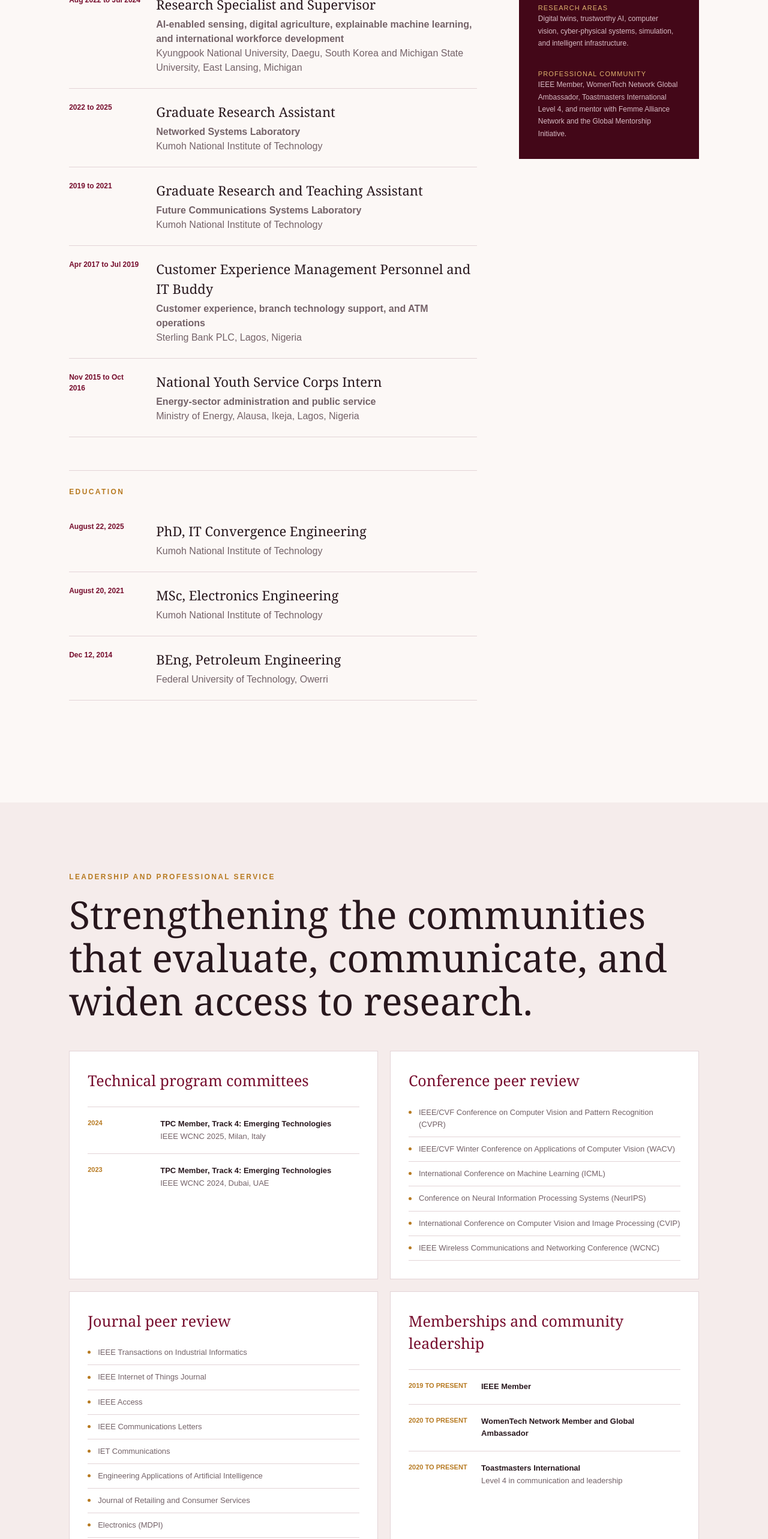
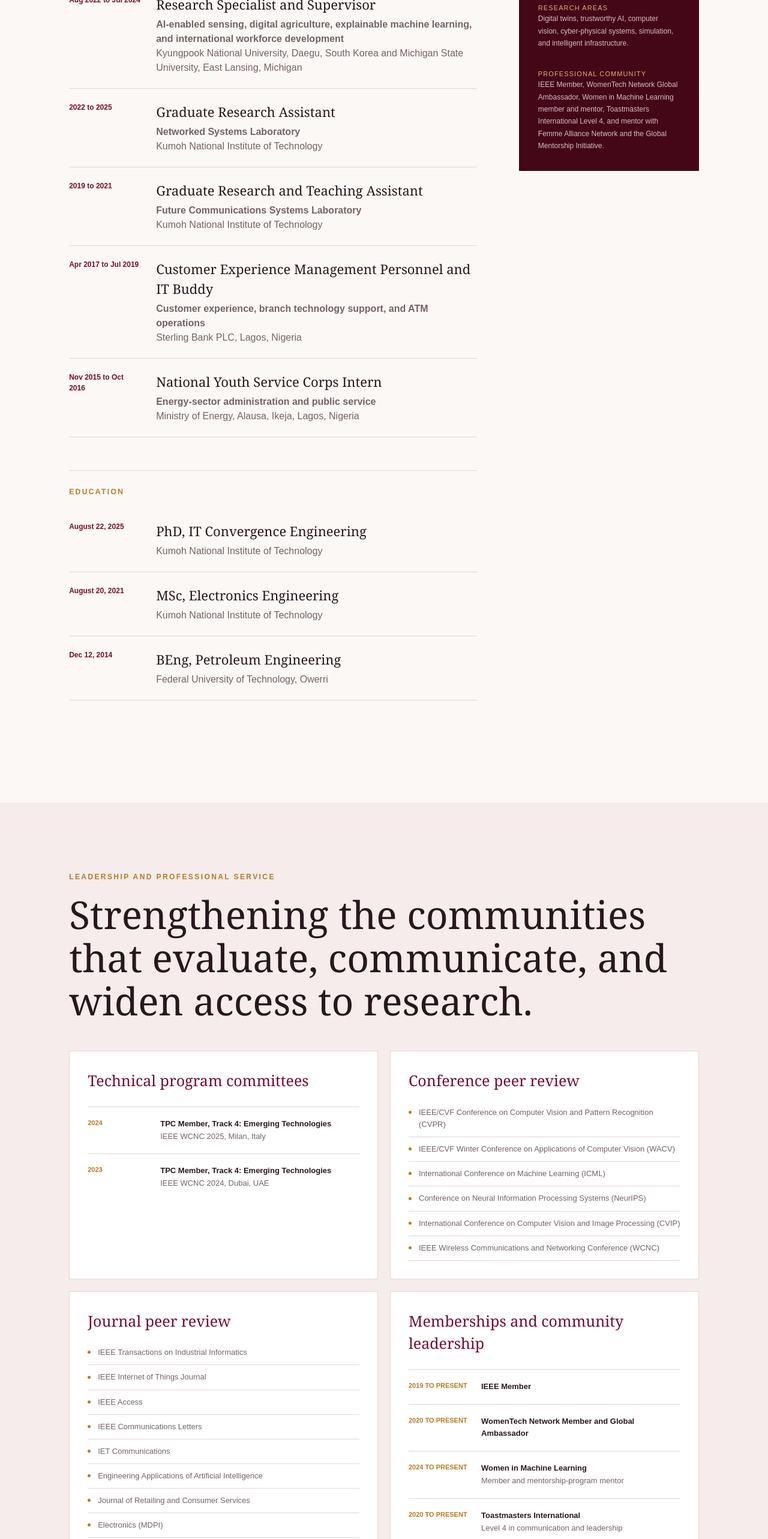
Before and after one commit to Judith989/judith-website-2026, a Next.js app: page /cv in a window 1280 px wide. Shown: the part 1260-3826 px from the top of the page at 60% size. Built offline with nearby package versions, Linux system fonts and the light colour scheme; no server answers.

Commit message:
Add WiML membership and mentorship

```diff
--- a/app/cv/page.tsx
+++ b/app/cv/page.tsx
@@ -41,7 +41,7 @@ export default function CvPage() {
         <aside className="cv-sidebar">
           <div><strong>1,350+</strong><span>citations</span></div><div><strong>14</strong><span>h-index</span></div><div><strong>$150K</strong><span>projects led</span></div>
           <h3>Research areas</h3><p>Digital twins, trustworthy AI, computer vision, cyber-physical systems, simulation, and intelligent infrastructure.</p>
-          <h3>Professional community</h3><p>IEEE Member, WomenTech Network Global Ambassador, Toastmasters International Level 4, and mentor with Femme Alliance Network and the <a href="https://globalmentorship.org/be-a-mentor/" target="_blank" rel="noreferrer">Global Mentorship Initiative</a>.</p>
+          <h3>Professional community</h3><p>IEEE Member, WomenTech Network Global Ambassador, Women in Machine Learning member and mentor, Toastmasters International Level 4, and mentor with Femme Alliance Network and the <a href="https://globalmentorship.org/be-a-mentor/" target="_blank" rel="noreferrer">Global Mentorship Initiative</a>.</p>
         </aside>
       </section>
       <section className="page-section professional-service">
@@ -58,6 +58,7 @@ export default function CvPage() {
             <h3>Memberships and community leadership</h3>
             <div className="service-entry"><span>2019 to Present</span><p><strong>IEEE Member</strong></p></div>
             <div className="service-entry"><span>2020 to Present</span><p><strong>WomenTech Network Member and Global Ambassador</strong></p></div>
+            <div className="service-entry"><span>2024 to Present</span><p><strong>Women in Machine Learning</strong><br />Member and mentorship-program mentor</p></div>
             <div className="service-entry"><span>2020 to Present</span><p><strong>Toastmasters International</strong><br />Level 4 in communication and leadership</p></div>
           </article>
         </div>
--- a/app/news/page.tsx
+++ b/app/news/page.tsx
@@ -188,7 +188,9 @@ const journey: NewsItem[] = [
   { date: "April 23 to 25, 2025", category: "Conference presentation", title: "PureTwin presented at JCCI 2025 in Sokcho, South Korea", text: "At JCCI 2025, the 35th Joint Conference on Telecommunications and Information, I presented PureTwin, an interactive non-fungible digital twin framework for battery management systems. The conference was held at Sokcho Sonocalm Delpino Resort in South Korea.", href: "/gallery" },
   { date: "February 2025", category: "Conference", title: "ICAIIC 2025 in Fukuoka, Japan", text: "I presented our trustworthy battery-management research at the International Conference on Artificial Intelligence in Information and Communication. The paper combined digital twins, explainable AI, and blockchain to make battery predictions more interpretable and accountable.", href: "https://doi.org/10.1109/ICAIIC64266.2025.10920782" },
   { date: "November 2024", category: "Conference", title: "KICS Fall Conference 2024 in South Korea", text: "I shared emerging digital-twin and intelligent-systems research with the Korean communications community, receiving technical feedback that helped connect the system architecture to practical deployment questions.", href: "/gallery" },
+  { date: "October 1, 2024", category: "Mentorship", title: "Joined the Women in Machine Learning mentorship program as a mentor", text: "Excited to deepen my involvement with Women in Machine Learning by joining its mentorship program as a mentor. Through WiML, I support women developing their direction, confidence, and professional networks in machine learning research and practice.", href: "https://wimlworkshop.org/" },
   { date: "October 2024", category: "Conference", title: "ICTC 2024 on Jeju Island, South Korea", text: "Our team presented two papers at the International Conference on Information and Communication Technology Convergence: EL-Alert for explainable military surveillance and a review of intrusion detection in MQTT-enabled IoT networks.", href: "https://doi.org/10.1109/ICTC62082.2024.10826893" },
+  { date: "September 10, 2024", category: "Professional membership", title: "Joined Women in Machine Learning", text: "Pleased to join Women in Machine Learning, a global community advancing the visibility, inclusion, and participation of women in machine learning research and practice.", href: "https://wimlworkshop.org/" },
   { date: "August 7 to 9, 2024", category: "Conference", title: "TwinMil presented at ICMIC 2024 in Kuala Lumpur", text: "I presented TwinMil, our semantic-segmentation digital twin framework for military surveillance, at the 3rd International Conference on Mobile, Military and Maritime IT Convergence at the Concorde Hotel in Kuala Lumpur, Malaysia.", href: "https://public.thinkonweb.com/sites/icmic2024" },
   { date: "January 4, 2024", category: "Appointment", title: "Joined Michigan State University as a Visiting Research Scholar", text: "I joined the Climate Smart Decision Support Systems Laboratory at Michigan State University in East Lansing, Michigan, as a Visiting Research Scholar. There, I extended my systems research into agricultural AI, multimodal learning for livestock and soil analysis, greenhouse sensing, and smart systems for specialty-crop production.", href: "/about" },
   { date: "April 24 to 26, 2024", category: "Conference presentation", title: "Explainable battery digital twins presented at JCCI 2024 in Busan", text: "At JCCI 2024, the 34th Joint Conference on Telecommunications and Information, I presented SHAP-based Explainable Model-in-the-Loop for Digital Twins in Battery Management Systems. The conference was held at Busan Paradise Hotel in Busan, South Korea.", href: "/gallery" },
```
Also changed, not shown: 1 other file (tests, documents, lock files or other folders).
